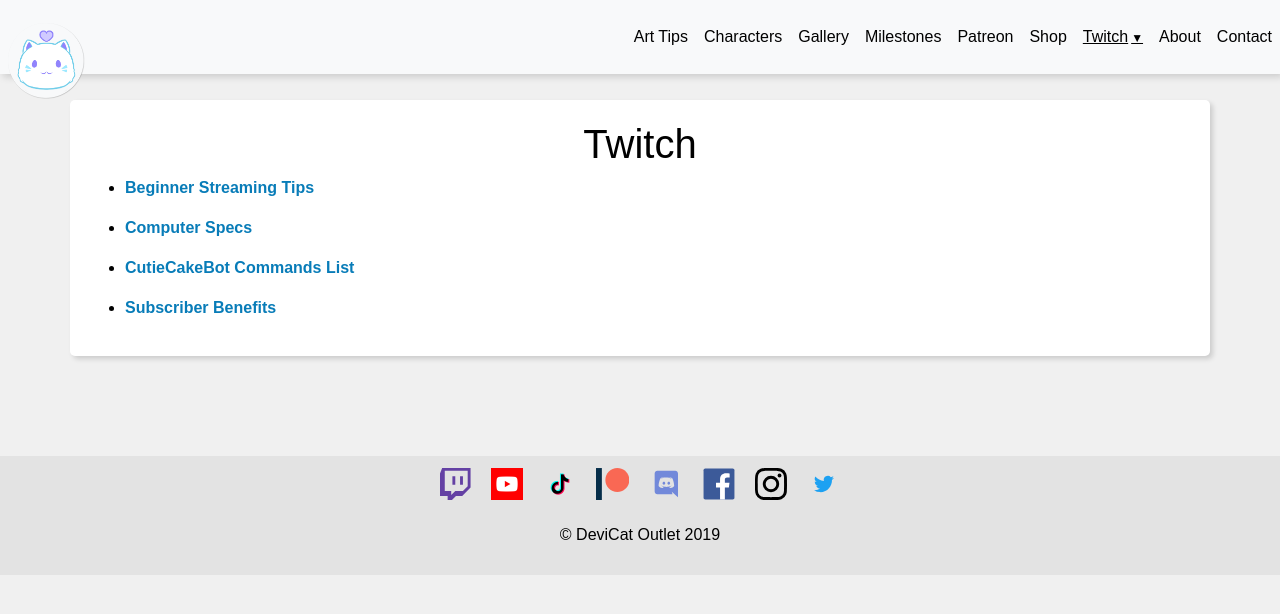
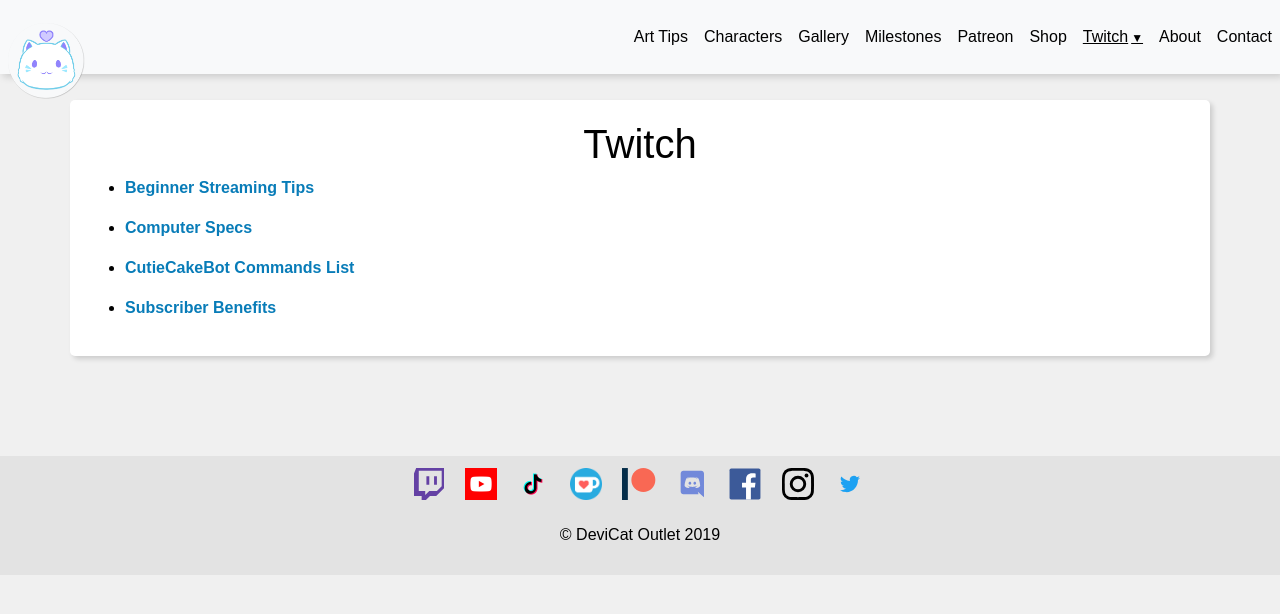
Before and after one commit to DeviCatOutlet/devicatoutlet.github.io, a Jekyll site: the page built from twitch.md, in a window 1280 px wide. Shown: the top 614 px of the page. Built offline with Jekyll 4.4.1, drawn with Linux system fonts in a browser that asks for light colours; our own code applies the rules of GitHub Pages for plain Markdown files.

Commit message:
Kofi Logo
Add kofi to social media at bottom of website.

```diff
--- a/_layouts/default.html
+++ b/_layouts/default.html
@@ -90,6 +90,7 @@
     <a href="https://twitch.tv/DeviCat" title="Twitch: DeviCat"><svg viewBox="0 0 128 134" fill="#6441a4"><path d="M89,77l-9,23v94h32v17h18l17-17h26l35-35V77H89Zm107,76-20,20H144l-17,17V173H100V89h96v64Zm-20-41v35H164V112h12Zm-32,0v35H132V112h12Z" transform="translate(-80 -77)"/></svg></a>
     <a href="https://www.youtube.com/DeviCatTV" title="YouTube: DeviCatTV"><img src="/img/youtube_social_square_red.png" alt="YouTube: DeviCatTV"></a>
     <a href="https://www.tiktok.com/@DeviCatTV" title="TikTok: DeviCatTV"><img src="/img/tiktoklogo.png" alt="TikTok: DeviCatTV"></a>
+    <a href="https://ko-fi.com/devicatoutlet" title="Kofi: devicatoutlet"><img src="/img/kofilogo.png" alt="Kofi: devicatoutlet"></a>
     <a href="https://www.patreon.com/devicatoutlet" title="Patreon: DeviCatOutlet"><svg viewBox="0 0 100 96"><path fill="#F96854" d="M64.1102,0.1004 C44.259,0.1004 28.1086,16.2486 28.1086,36.0986 C28.1086,55.8884 44.259,71.989 64.1102,71.989 C83.9,71.989 100,55.8884 100,36.0986 C100,16.2486 83.9,0.1004 64.1102,0.1004"/><polygon fill="#052D49" points=".012 95.988 17.59 95.988 17.59 .1 .012 .1"/></svg></a>
     <a href="https://discord.gg/devicat" title="Discord: DeviCat"><svg viewBox="0 0 245 240" fill="#7289DA"><path d="M104.4 103.9c-5.7 0-10.2 5-10.2 11.1s4.6 11.1 10.2 11.1c5.7 0 10.2-5 10.2-11.1.1-6.1-4.5-11.1-10.2-11.1zM140.9 103.9c-5.7 0-10.2 5-10.2 11.1s4.6 11.1 10.2 11.1c5.7 0 10.2-5 10.2-11.1s-4.5-11.1-10.2-11.1z"/><path d="M189.5 20h-134C44.2 20 35 29.2 35 40.6v135.2c0 11.4 9.2 20.6 20.5 20.6h113.4l-5.3-18.5 12.8 11.9 12.1 11.2 21.5 19V40.6c0-11.4-9.2-20.6-20.5-20.6zm-38.6 130.6s-3.6-4.3-6.6-8.1c13.1-3.7 18.1-11.9 18.1-11.9-4.1 2.7-8 4.6-11.5 5.9-5 2.1-9.8 3.5-14.5 4.3-9.6 1.8-18.4 1.3-25.9-.1-5.7-1.1-10.6-2.7-14.7-4.3-2.3-.9-4.8-2-7.3-3.4-.3-.2-.6-.3-.9-.5-.2-.1-.3-.2-.4-.3-1.8-1-2.8-1.7-2.8-1.7s4.8 8 17.5 11.8c-3 3.8-6.7 8.3-6.7 8.3-22.1-.7-30.5-15.2-30.5-15.2 0-32.2 14.4-58.3 14.4-58.3 14.4-10.8 28.1-10.5 28.1-10.5l1 1.2c-18 5.2-26.3 13.1-26.3 13.1s2.2-1.2 5.9-2.9c10.7-4.7 19.2-6 22.7-6.3.6-.1 1.1-.2 1.7-.2 6.1-.8 13-1 20.2-.2 9.5 1.1 19.7 3.9 30.1 9.6 0 0-7.9-7.5-24.9-12.7l1.4-1.6s13.7-.3 28.1 10.5c0 0 14.4 26.1 14.4 58.3 0 0-8.5 14.5-30.6 15.2z"/></svg></a>
     <a href="https://www.facebook.com/DeviCatOfficial" title="FaceBook: DeviCatOfficial"><svg viewBox="0 0 266.893 266.895" enable-background="new 0 0 266.893 266.895"
```
Also changed, not shown: img/kofilogo.png (added).
